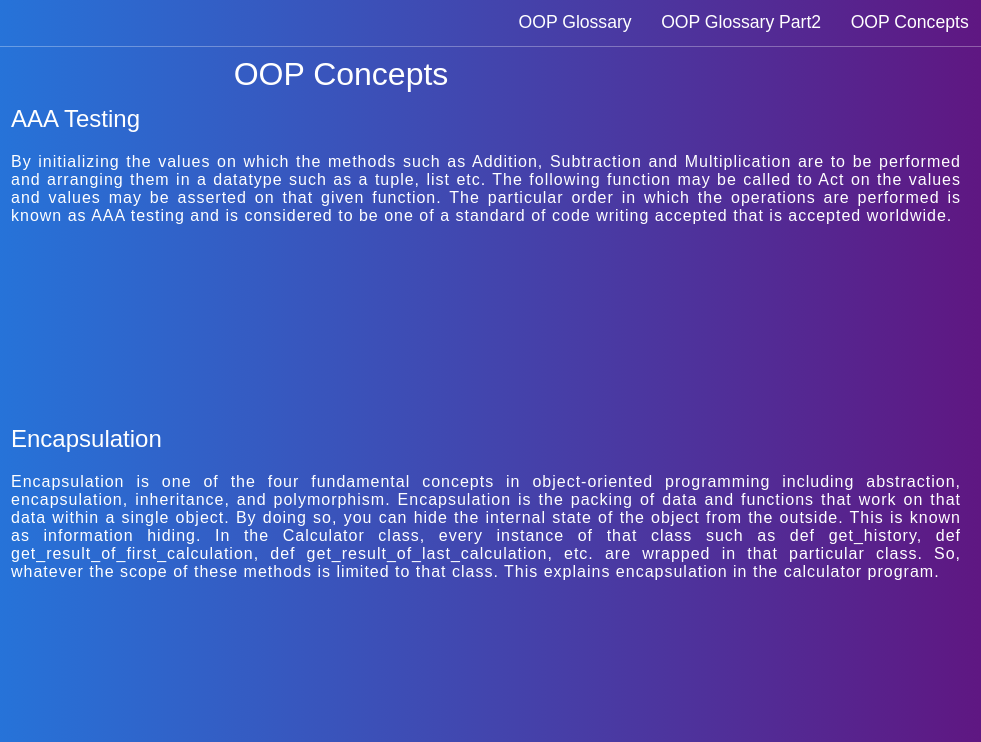
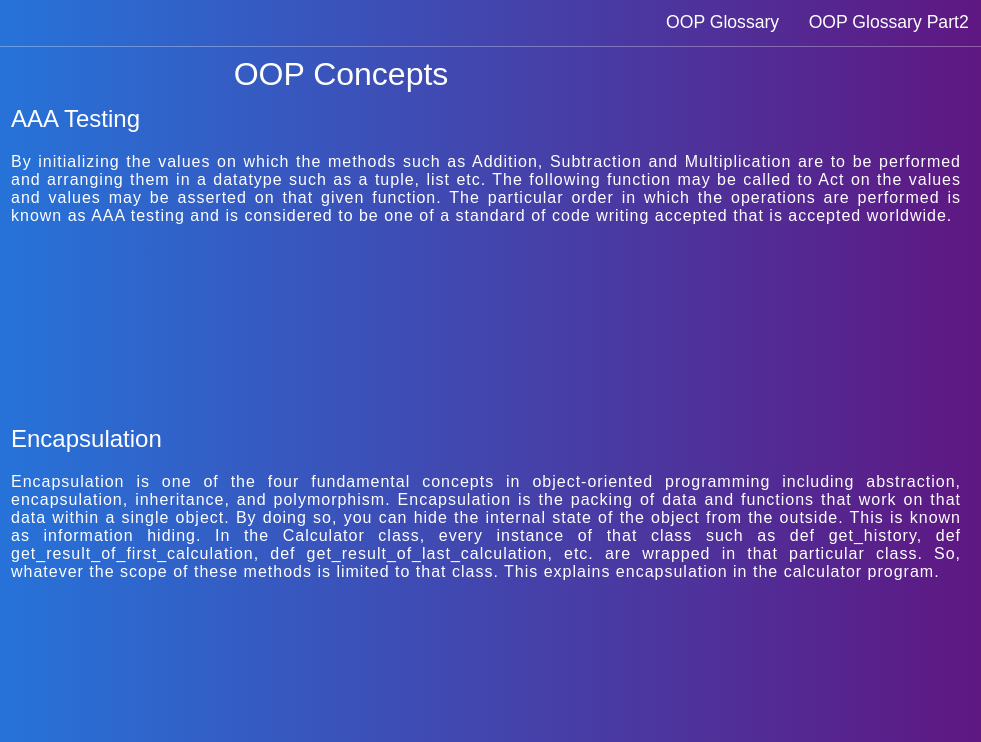
Before and after one commit to isty1991/calc2_website, a plain HTML site: page public_html/Index.html in a window 1280 px wide. Shown: the top 742 px of the page, 299-1280 px from the left. Drawn offline with Linux system fonts and the light colour scheme; a web font is replaced by a local one.

Commit message:
new website

```diff
--- a/public_html/Index.html
+++ b/public_html/Index.html
@@ -15,9 +15,6 @@
                     </li>
                     <li class="nav-item">
                         <a class="nav-link" href="OOPs_Glossary_Part2.html">OOP Glossary Part2</a>
-                    </li>
-                    <li class="nav-item">
-                        <a class="nav-link" href="OOP_concepts.html">OOP Concepts</a>
                     </li>
                 </ul>
             </nav>
```
Also changed, not shown: 1 other file.
